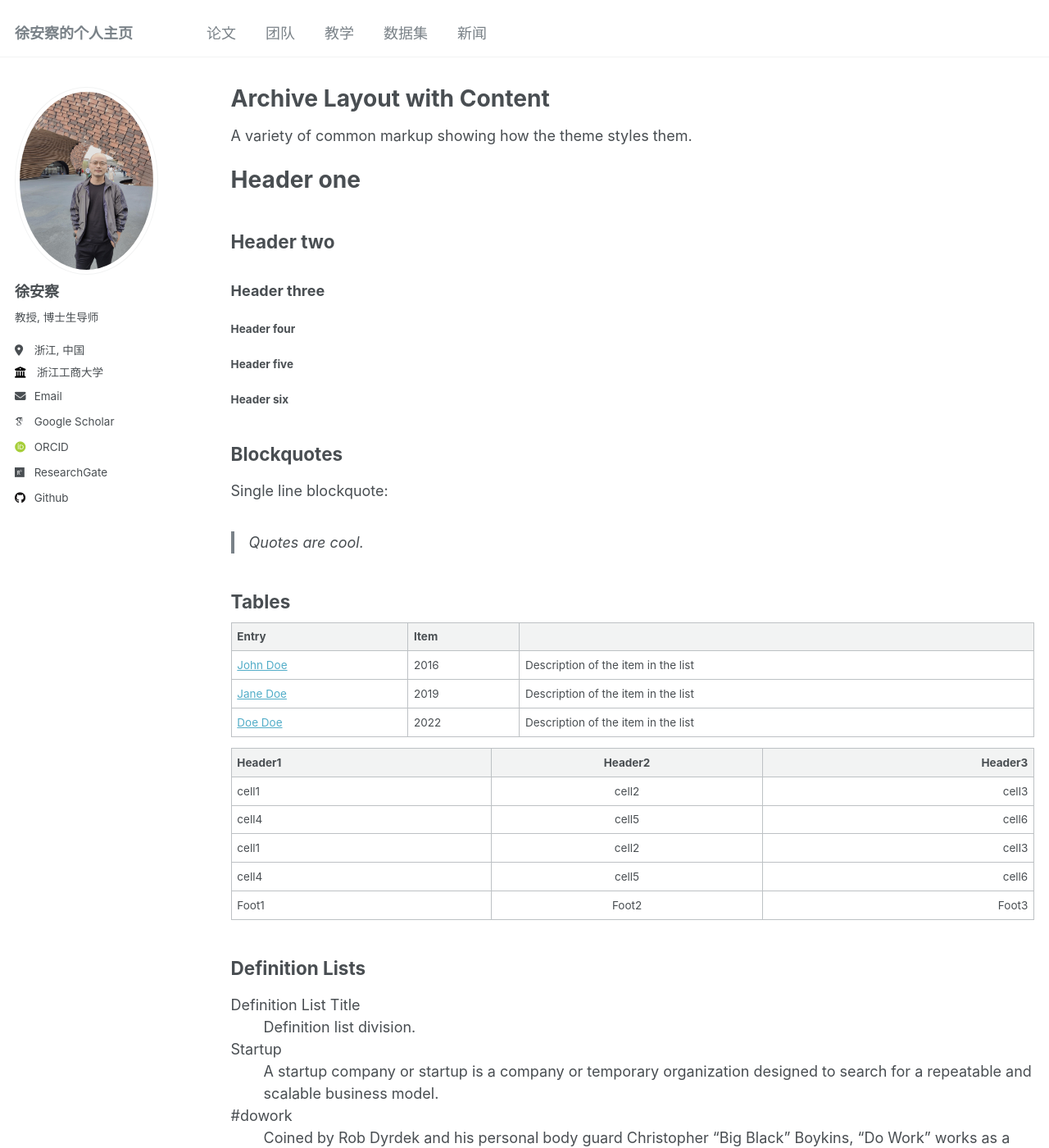
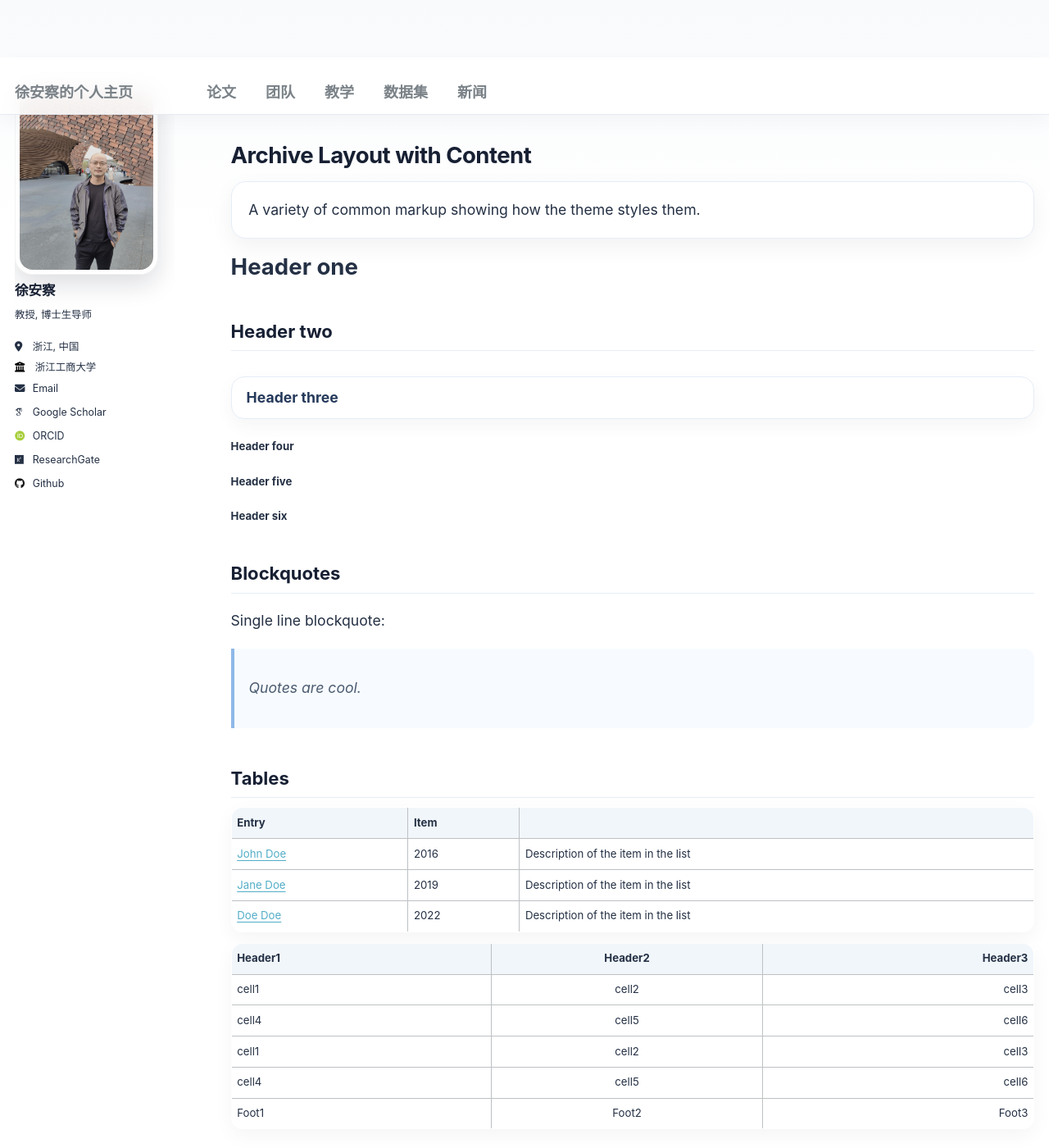
Before and after one commit to XU-ANCHA/XU-ANCHA.github.io, a Jekyll site: the page built from _pages/archive-layout-with-content.md, in a window 1280 px wide and 1400 px high. Shown: the whole window at 82% size. Built offline with Jekyll 4.4.1, drawn with Linux system fonts in a browser that asks for light colours; some web fonts are replaced.

Commit message:
Update main.scss

```diff
--- a/assets/css/main.scss
+++ b/assets/css/main.scss
@@ -39,3 +39,4 @@
 @import "vendor/font-awesome/brands";
 @import "vendor/magnific-popup/magnific-popup";
 @import "print";
+@import "custom-polish";
```
